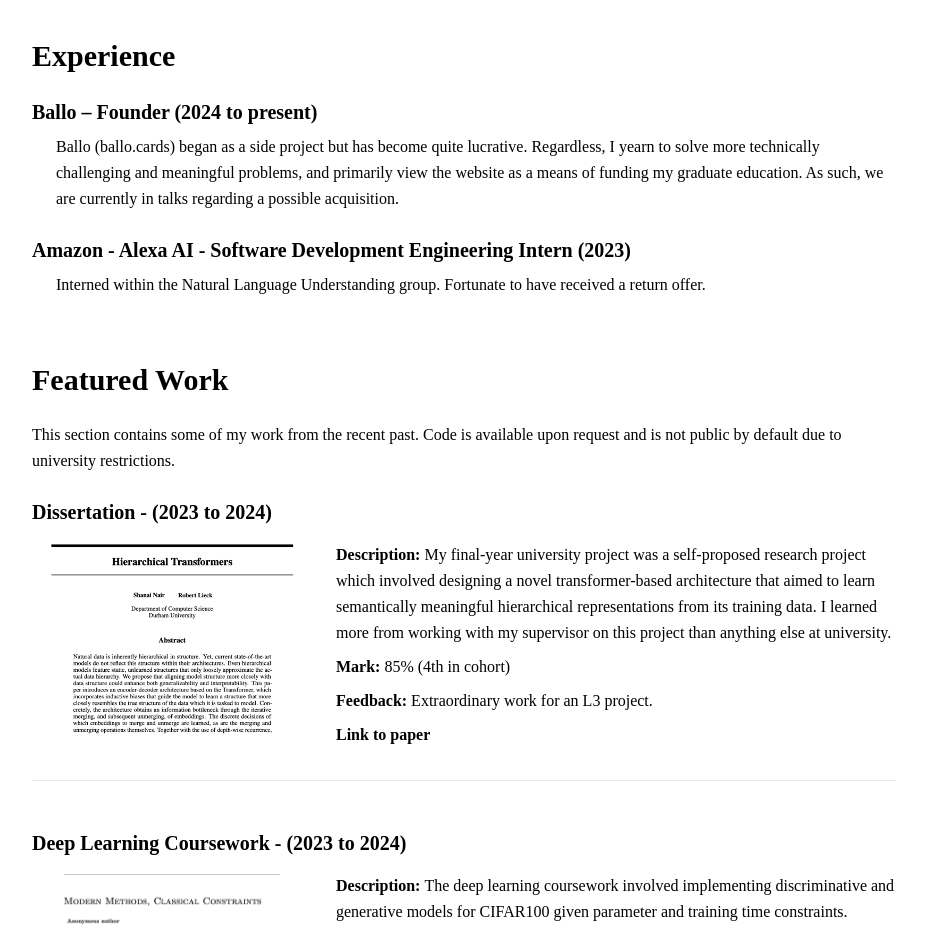
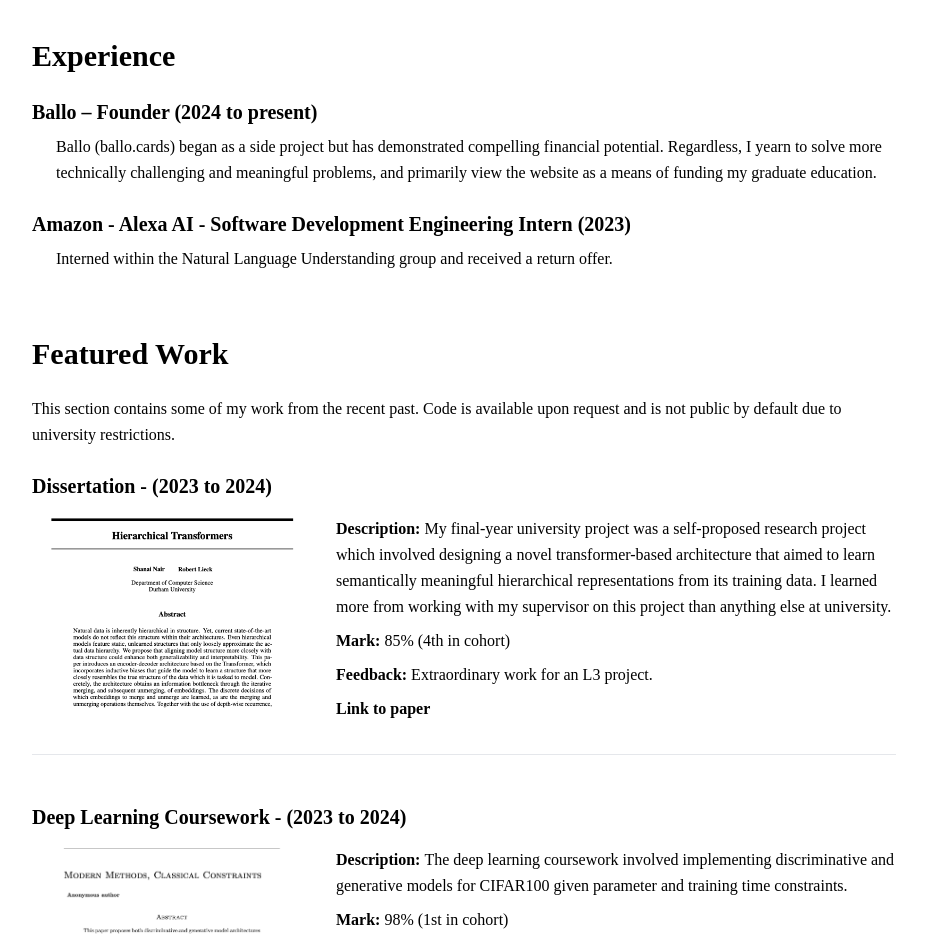
Before and after one commit to shanai-personal-website/shanai-personal-website.github.io, a plain HTML site: page index.html in a window 1280 px wide. Shown: the part 1080-2014 px from the top of the page, without its empty margins (176-1103 px from the left). Drawn offline with nearby package versions, Linux system fonts and the light colour scheme.

Commit message:
index final

```diff
--- a/index.html
+++ b/index.html
@@ -43,7 +43,7 @@
               master’s program. I am scheduled to begin an Applied Science
               (research) internship at Amazon in early 2025, am interviewing for
               additional research roles in the summer, and currently spend my
-              time growing a startup that I founded.
+              time growing a "startup" that I founded.
             </p>
             <p class="mb-6">
               My research interests include deep generative modeling for drug
@@ -107,11 +107,10 @@
               href="https://ballo.cards"
               class="text-black hover:underline"
               >ballo.cards</a
-            >) began as a side project but has become quite lucrative.
-            Regardless, I yearn to solve more technically challenging and
-            meaningful problems, and primarily view the website as a means of
-            funding my graduate education. As such, we are currently in talks
-            regarding a possible acquisition.
+            >) began as a side project but has demonstrated compelling financial
+            potential. Regardless, I yearn to solve more technically challenging
+            and meaningful problems, and primarily view the website as a means
+            of funding my graduate education.
           </p>
         </div>
         <div>
@@ -119,8 +118,8 @@
             Amazon - Alexa AI - Software Development Engineering Intern (2023)
           </h3>
           <p class="pl-6">
-            Interned within the Natural Language Understanding group. Fortunate
-            to have received a return offer.
+            Interned within the Natural Language Understanding group and
+            received a return offer.
           </p>
         </div>
       </section>
```
